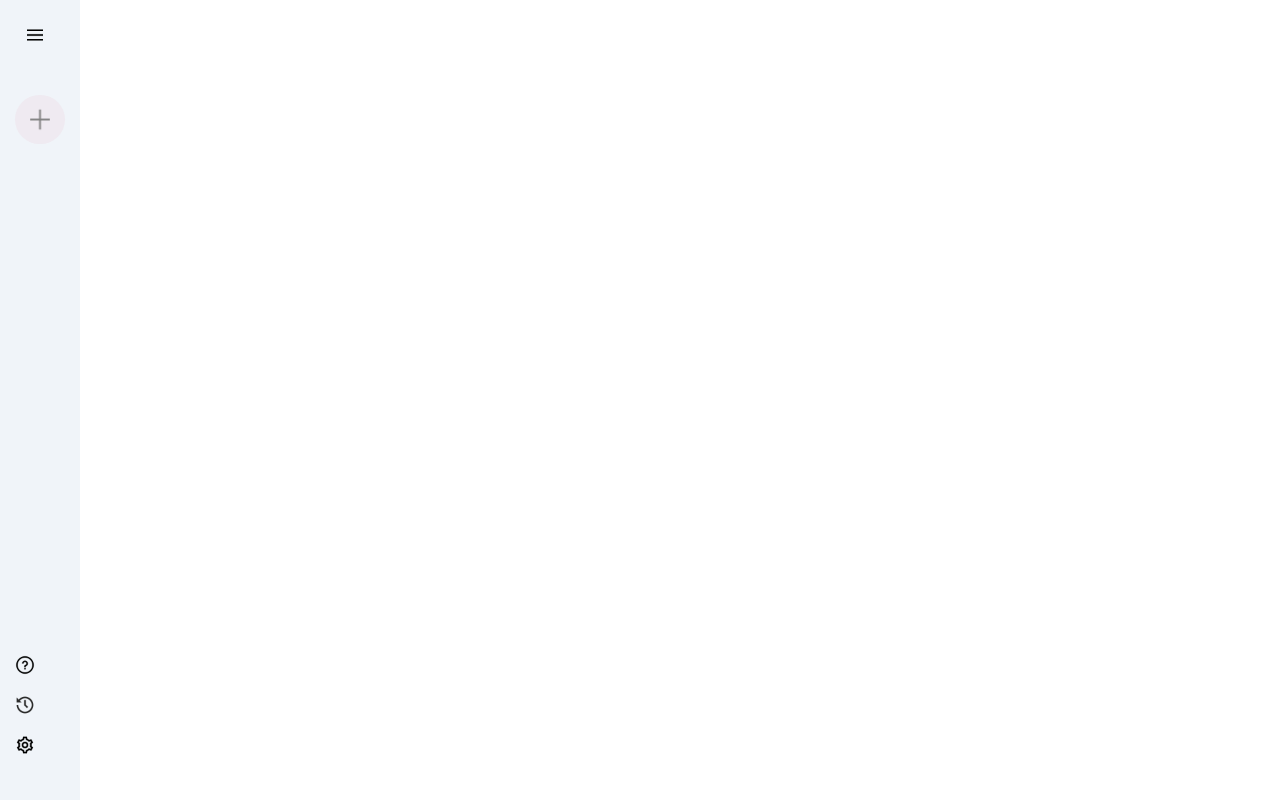
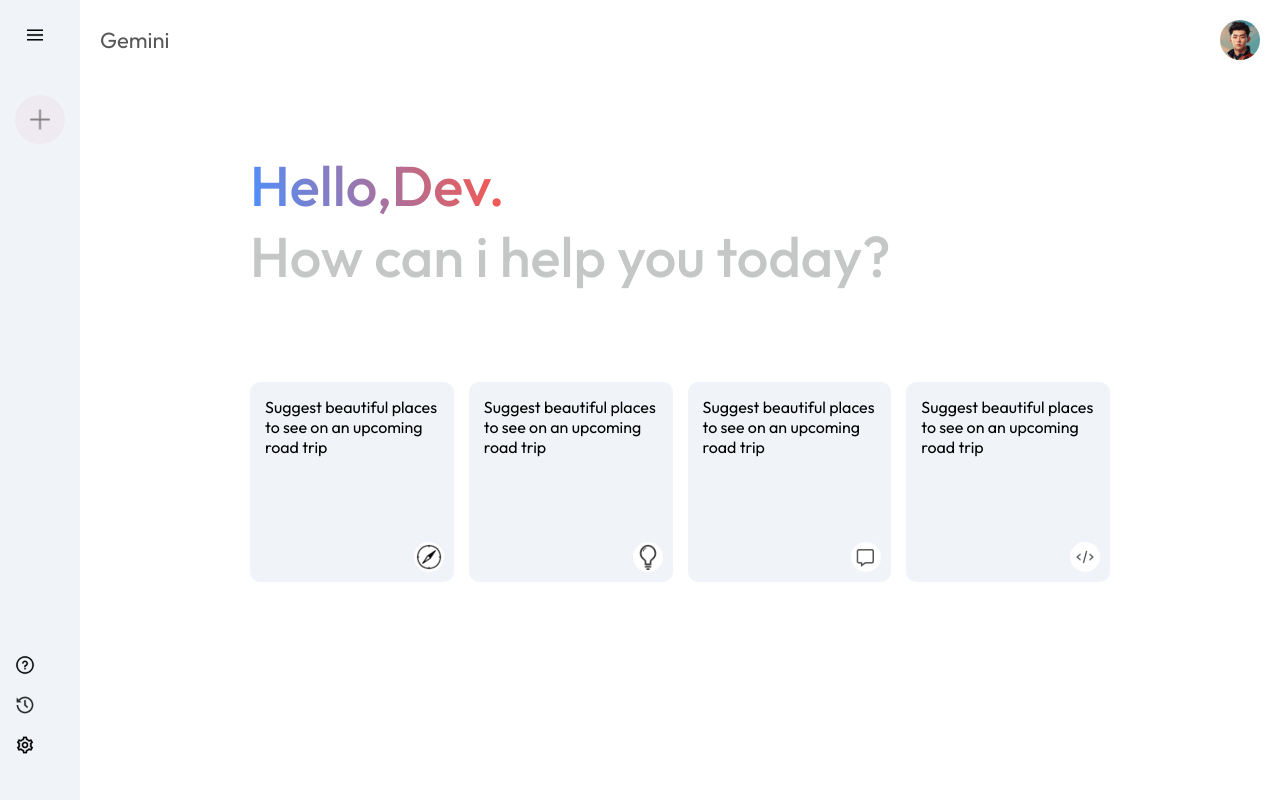
Before and after one commit to dishaagrawalcodes/Gemini-Clone, a React (Vite) app: page / in a window 1280 px wide. Built offline with nearby package versions, Linux system fonts and the light colour scheme.

Commit message:
modified app.jsx

```diff
--- a/src/App.jsx
+++ b/src/App.jsx
@@ -1,9 +1,11 @@
 import React from 'react'
 import Sidebar from './Components/Sidebar/Sidebar'
+import Main from'./Components/Main/Main'
 const App = () => {
   return (
     <>
       <Sidebar/>
+      <Main/>
       </>
   )
 }
```
